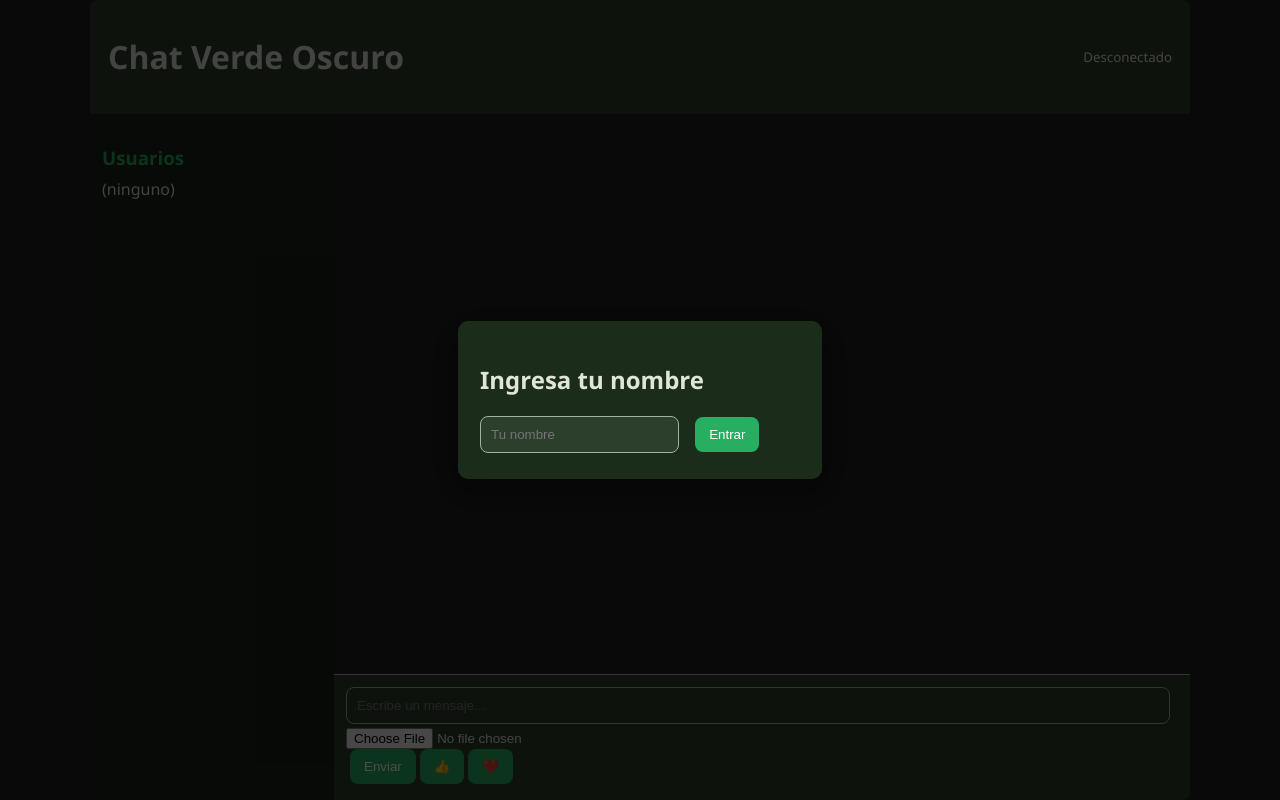
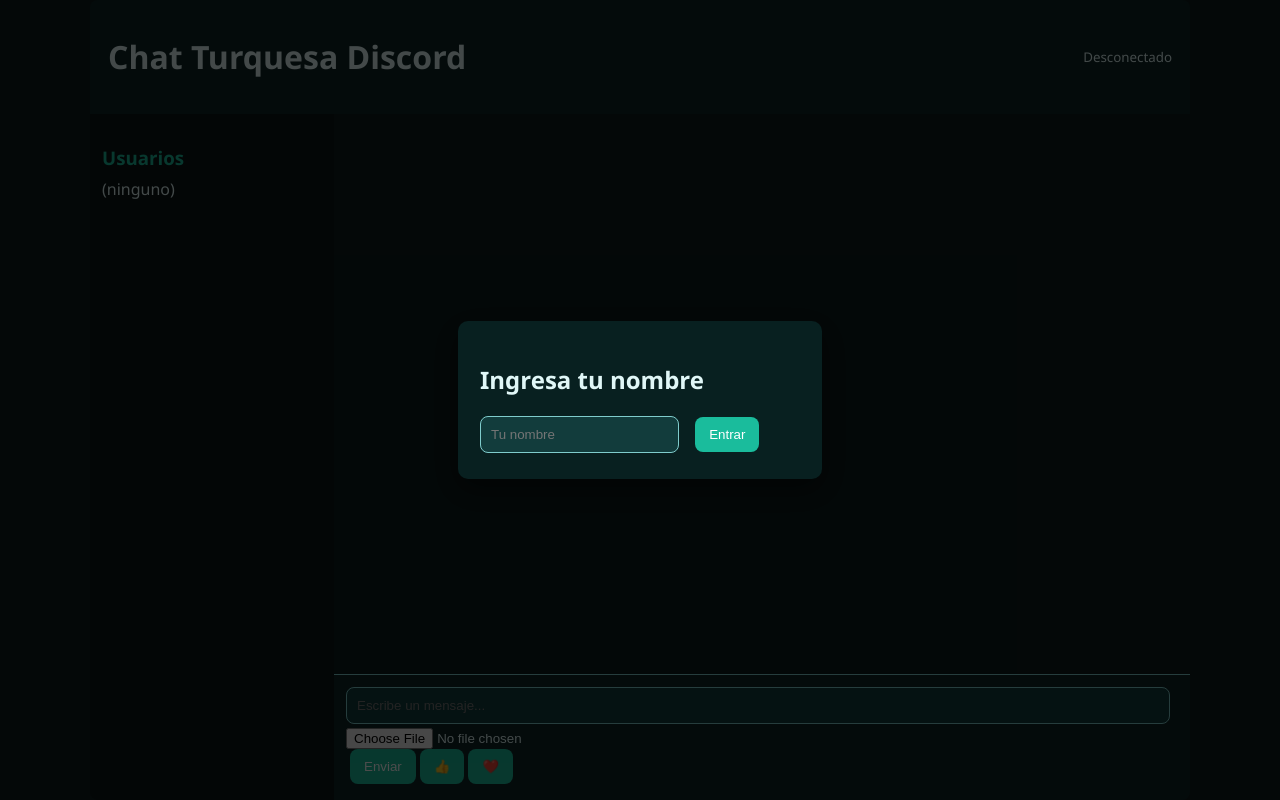
Before and after one commit to jesusbenitoviciana-web/gBchat, a website: page index.html in a window 1280 px wide. Drawn offline with Linux system fonts and the light colour scheme.

Commit message:
Update index.html better look

```diff
--- a/index.html
+++ b/index.html
@@ -3,17 +3,17 @@
 <head>
 <meta charset="utf-8" />
 <meta name="viewport" content="width=device-width,initial-scale=1" />
-<title>Chat Verde Oscuro</title>
+<title>Chat Turquesa Discord</title>
 <style>
 :root{
-  --bg-main:#1b1f1c;
-  --bg-sidebar:#162016;
-  --bg-header:#2c3e2c;
-  --bg-bubble-you:#2ecc71;
-  --bg-bubble-other:#27ae60;
-  --text-main:#e0e5da;
-  --text-muted:#a0b2a0;
-  --accent:#27ae60;
+  --bg-main:#0d1b1b;
+  --bg-sidebar:#0b1414;
+  --bg-header:#0f2626;
+  --bg-bubble-you:#1abc9c;
+  --bg-bubble-other:#16a085;
+  --text-main:#e0f7f7;
+  --text-muted:#7fcccc;
+  --accent:#1abc9c;
 }
 body{margin:0;font-family:'Segoe UI',Arial,sans-serif;background:var(--bg-main);color:var(--text-main);}
 .app{max-width:1100px;margin:0 auto;height:100vh;display:flex;flex-direction:column;border-radius:8px;overflow:hidden;}
@@ -30,11 +30,11 @@
 .other .bubble{background:var(--bg-bubble-other);color:#fff;align-self:flex-start;}
 img.message-img{max-width:60%;border-radius:12px;margin-top:4px;}
 .input-area{display:flex;padding:12px;border-top:1px solid var(--text-muted);flex-wrap:wrap;background:var(--bg-header);}
-input[type=text],#input{flex:1;padding:10px;border:1px solid var(--text-muted);border-radius:8px;margin-right:8px;margin-bottom:4px;background:#2c3e2c;color:#fff;}
+input[type=text],#input{flex:1;padding:10px;border:1px solid var(--text-muted);border-radius:8px;margin-right:8px;margin-bottom:4px;background:#123c3c;color:#fff;}
 button{background:var(--accent);color:#fff;border:none;padding:10px 14px;border-radius:8px;cursor:pointer;margin-left:4px;margin-bottom:4px;}
 #imgInput{flex-basis:100%;}
 .join-overlay{position:fixed;inset:0;background:rgba(0,0,0,.7);display:flex;align-items:center;justify-content:center;}
-.join-card{background:#1b2c1b;padding:22px;border-radius:10px;width:90%;max-width:320px;box-shadow:0 10px 30px rgba(0,0,0,.5);}
+.join-card{background:#082020;padding:22px;border-radius:10px;width:90%;max-width:320px;box-shadow:0 10px 30px rgba(0,0,0,.5);}
 .you{font-weight:600;}
 .sys{color:var(--text-muted);font-style:italic;}
 @media(max-width:800px){.container{flex-direction:column;}.sidebar{width:100%;height:120px;order:2;overflow-x:auto;}.main{order:1;}}
@@ -54,7 +54,7 @@
 
 <div class="app">
   <header>
-    <h1>Chat Verde Oscuro</h1>
+    <h1>Chat Turquesa Discord</h1>
     <small id="status">Desconectado</small>
   </header>
   <div class="container">
```
